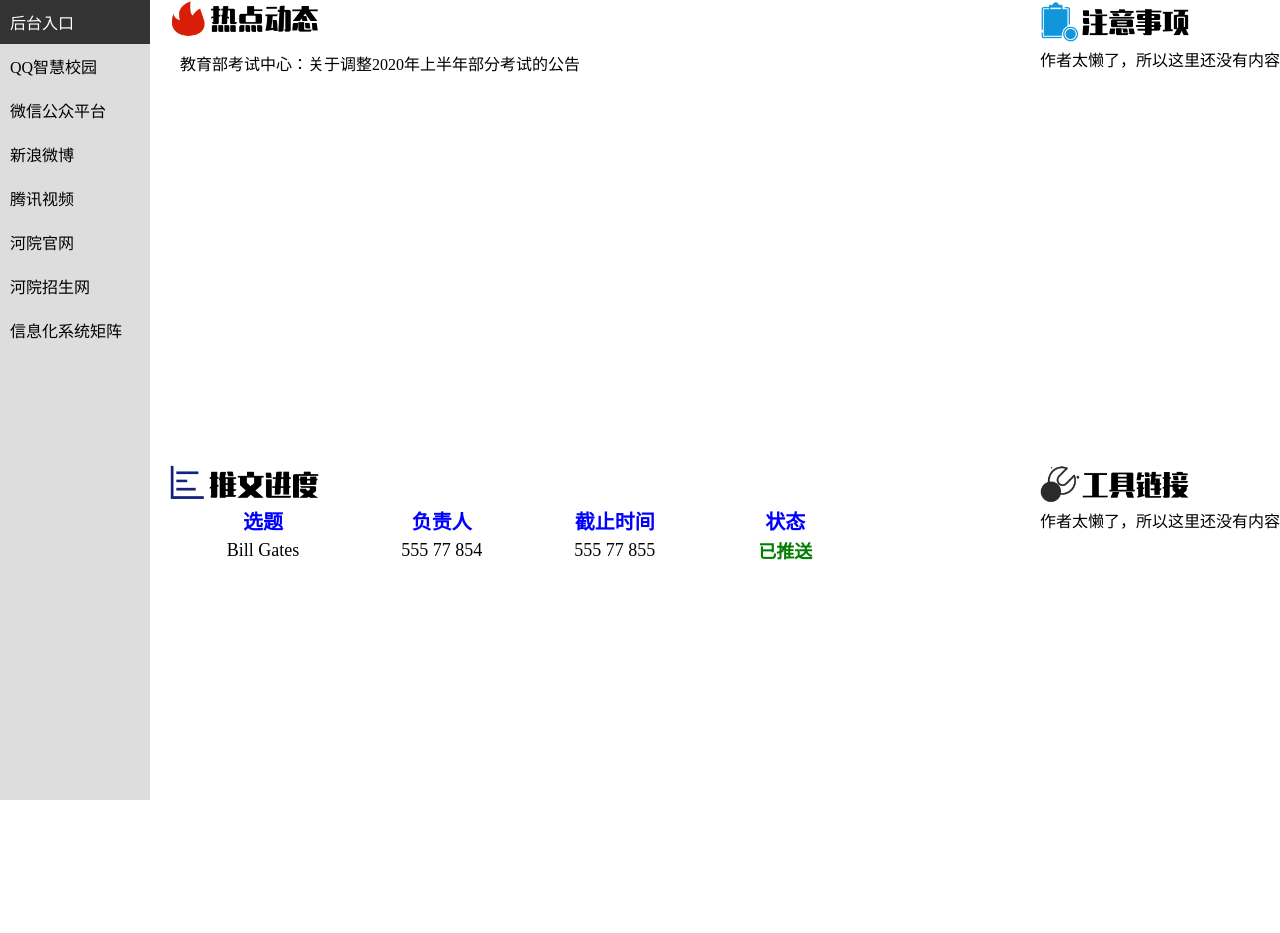
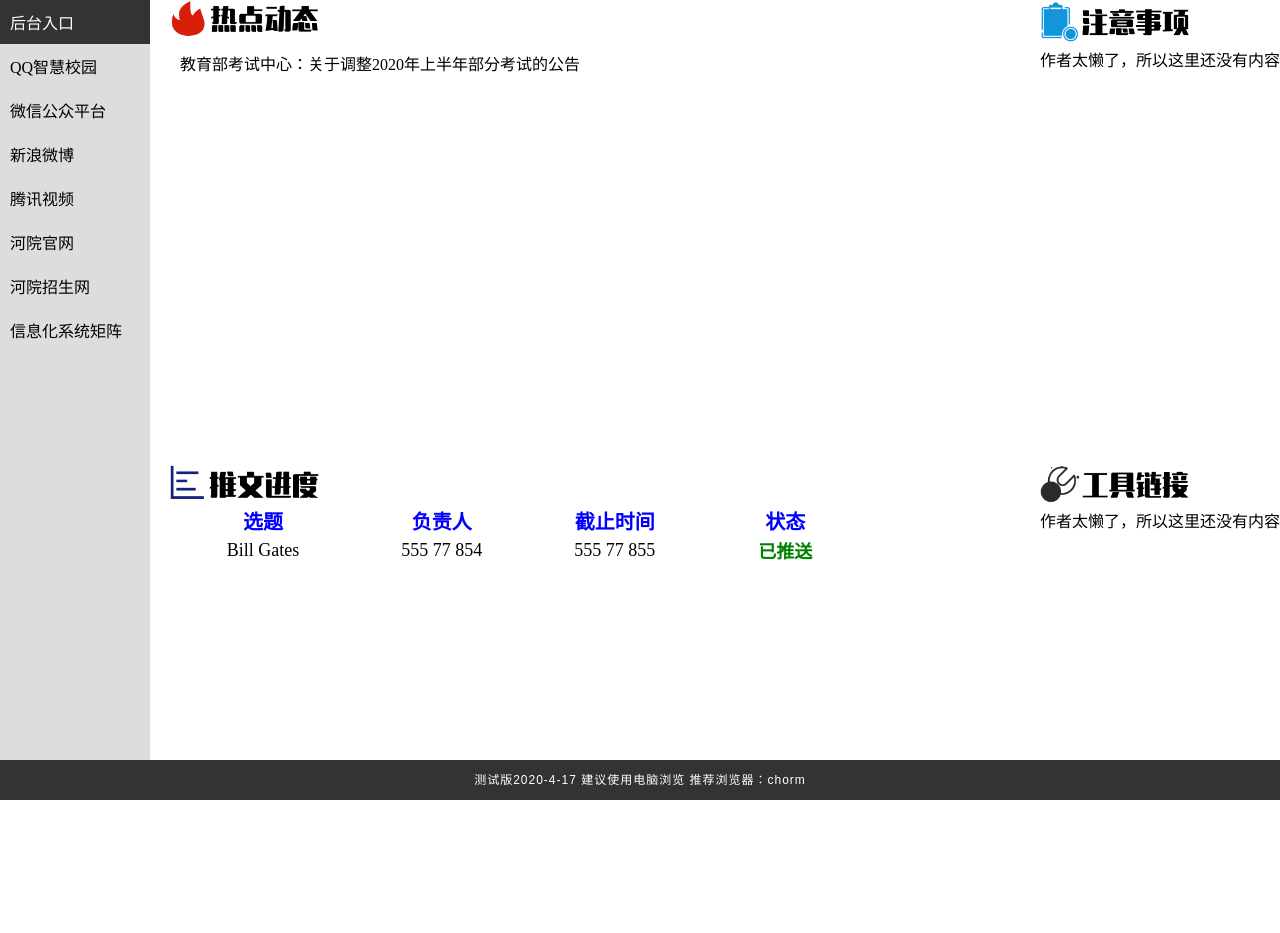
Before and after one commit to 1913970201/xiaohe, a plain HTML site: page index.html in a window 1280 px wide. Shown: the top 933 px of the page. Drawn offline with Linux system fonts and the light colour scheme.

Commit message:
Add files via upload

```diff
--- a/index.html
+++ b/index.html
@@ -120,6 +120,20 @@
 				font-weight: bold;
 			}
 
+			#footer{
+				height: 40px;
+                line-height: 40px;
+                position: fixed;
+                bottom: 0;
+                width: 100%;
+                text-align: center;
+                background: #333;
+                color: #fff;
+                font-family: Arial;
+                font-size: 12px;
+                letter-spacing: 1px;
+			}
+
 
 		</style>
 	</head>
@@ -180,5 +194,13 @@
 				</div>
 			</div>
 		</div>
+
+		<div id="footer">
+				<span>
+					测试版2020-4-17
+					建议使用电脑浏览
+					推荐浏览器：chorm
+				</span>
+		</div>
 	</body>
 </html>
```
